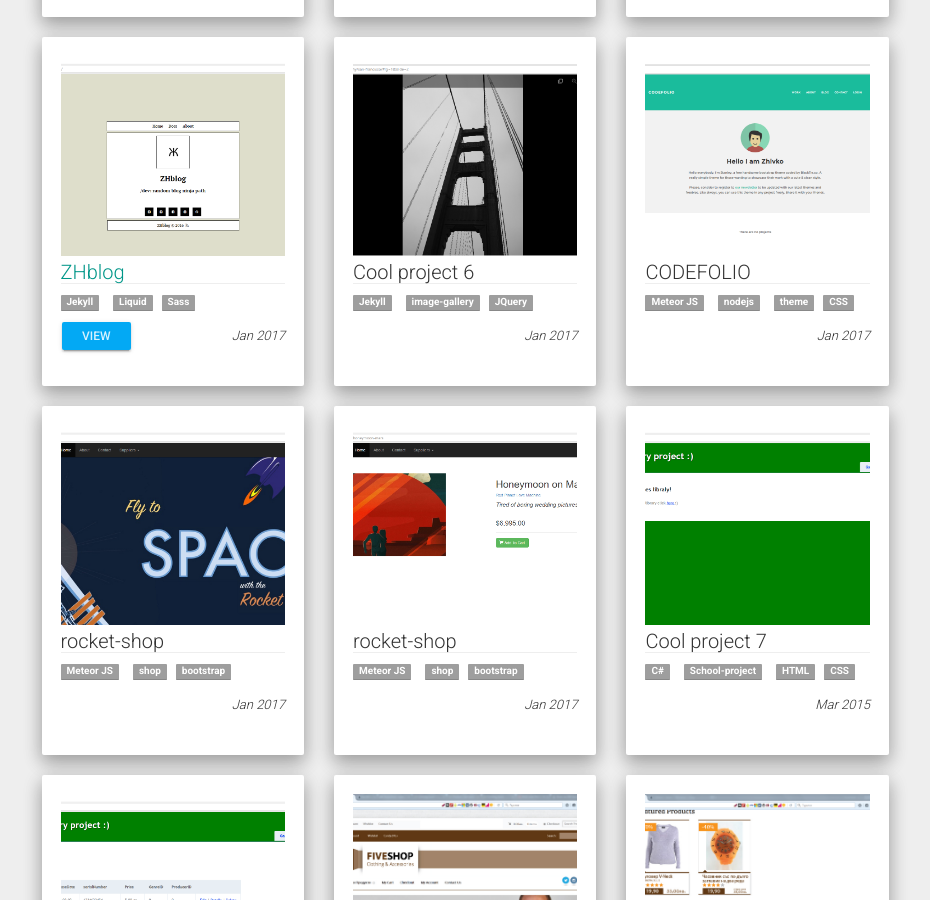
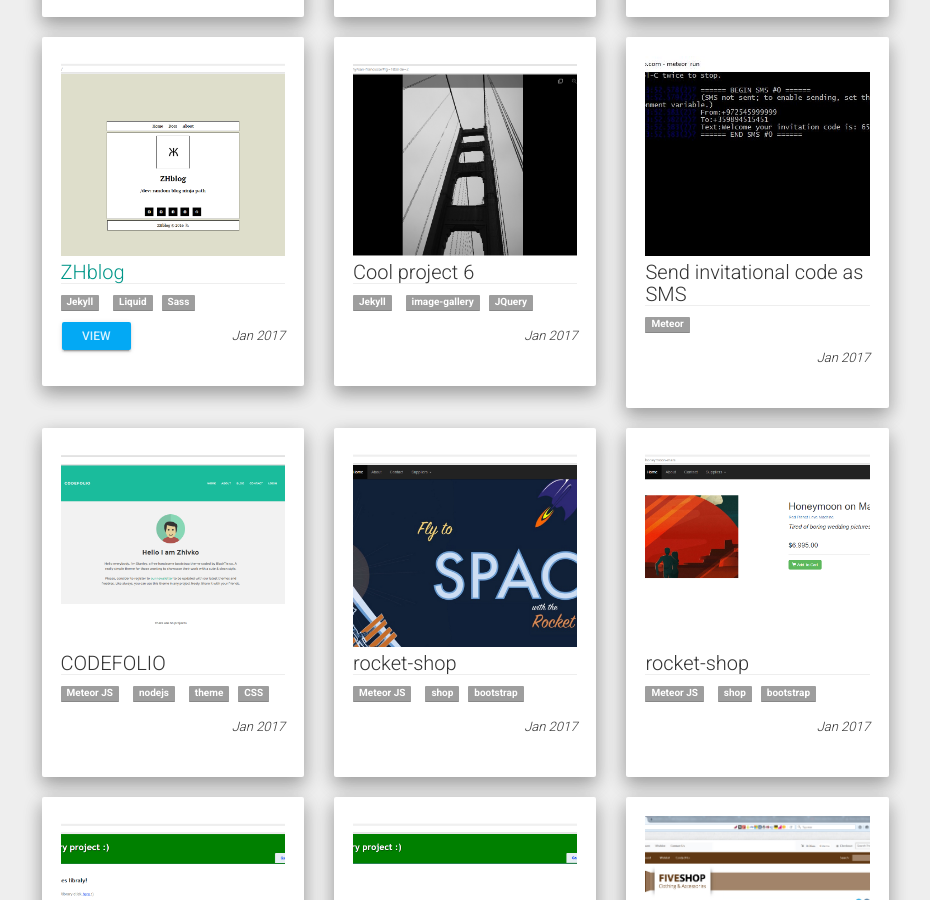
Before and after one commit to ZhivkoZ/Portfolio, a Jekyll site: the page built from projects.md, in a window 1280 px wide and 900 px high, scrolled down 1843 px. Shown: the whole window, without its empty margins (321-1251 px from the left). Built offline with Jekyll 4.4.1, drawn with Linux system fonts in a browser that asks for light colours; nearby versions of some CDN libraries; some of the changed text lies outside the part shown.

Commit message:
added more projects
2 more

```diff
--- a/_data/projects.json
+++ b/_data/projects.json
@@ -93,6 +93,12 @@
 		"image": "GalleryJekyll.PNG",
 		"date": "Jan 2017",
 		"tags": ["Jekyll","image-gallery","JQuery"]
+	},
+	{
+		"name": "Send invitational code as SMS",
+		"image": "SMS.JPG",
+		"date": "Jan 2017",
+		"tags": ["Meteor"]
 	},
 	{
 		"name": "CODEFOLIO",
@@ -206,6 +212,12 @@
 		"tags": ["HTML","CSS","Parallax"]
 	},
 	{
+		"name": "Band-logo",
+		"image": "tmf.jpg",
+		"date": "Oct 2015",
+		"tags": ["Illustrator","CorelDraw"]
+	},
+	{
 		"name": "Codecademy Profile",
 		"image": "codecademy.PNG",
 		"url": "https://www.codecademy.com/zhivko73656",
```
Also changed, not shown: static/projects/SMS.JPG (added).
